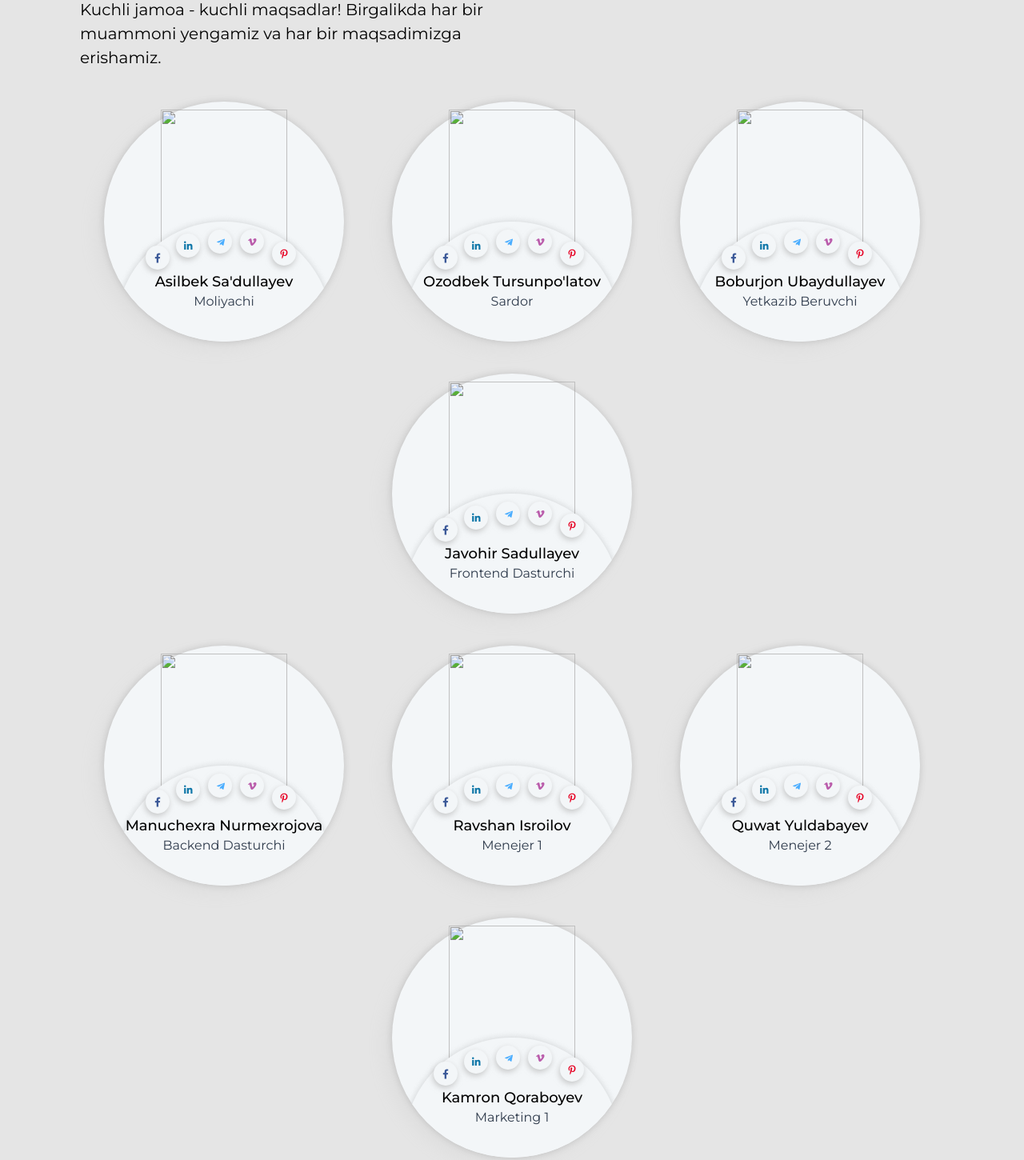
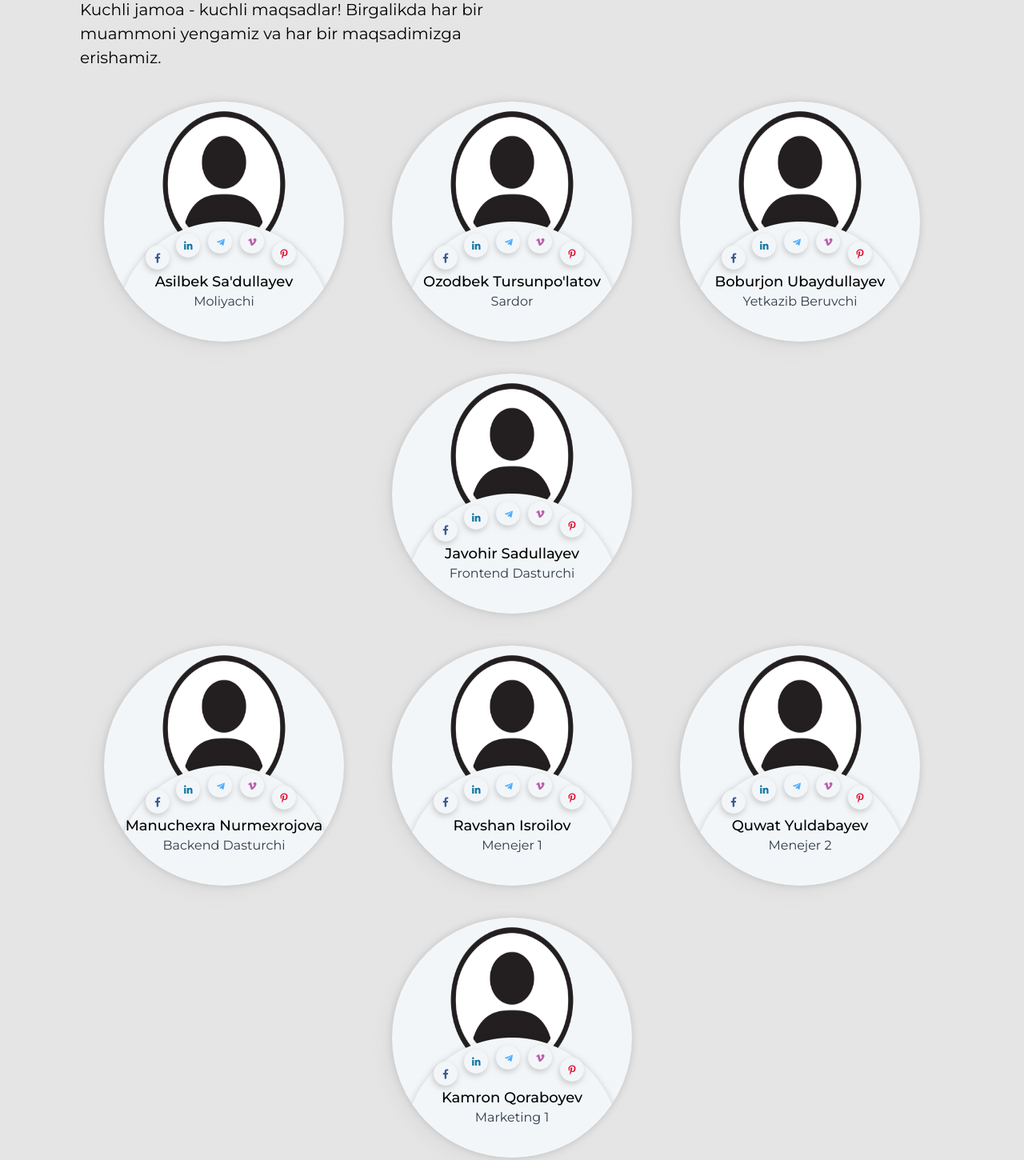
Before and after one commit to Sadullayev-Javohir/BookSpace, a plain HTML site: page index.html in a window 1280 px wide. Shown: the part 6040-7490 px from the top of the page at 80% size. Drawn offline with nearby package versions, Linux system fonts and the light colour scheme.

Commit message:
user image

```diff
--- a/index.html
+++ b/index.html
@@ -672,7 +672,7 @@
                     <div data-aos="flip-left"
                     data-aos-easing="ease-out-cubic"
                     data-aos-duration="2000" class="team-col">
-                        <img src="./image/popular-1.png" alt="">
+                        <img src="./image/user.webp" alt="">
                         <div class="team-col-radius">
                             <div class="team-col-icon">
                                 <i class="fa-brands fa-facebook-f" id="facebook"></i>
@@ -692,7 +692,7 @@
                     <div data-aos="flip-left"
                     data-aos-easing="ease-out-cubic"
                     data-aos-duration="2000" class="team-col">
-                        <img src="./image/popular-2.png" alt="">
+                        <img src="./image/user.webp" alt="">
                         <div class="team-col-radius">
                             <div class="team-col-icon">
                                 <i class="fa-brands fa-facebook-f" id="facebook"></i>
@@ -712,7 +712,7 @@
                     <div data-aos="flip-left"
                     data-aos-easing="ease-out-cubic"
                     data-aos-duration="2000" class="team-col">
-                        <img src="./image/popular-3.png" alt="">
+                        <img src="./image/user.webp" alt="">
                         <div class="team-col-radius">
                             <div class="team-col-icon">
                                 <i class="fa-brands fa-facebook-f" id="facebook"></i>
@@ -732,7 +732,7 @@
                     <div data-aos="flip-left"
                     data-aos-easing="ease-out-cubic"
                     data-aos-duration="2000" class="team-col">
-                        <img src="./image/qiyomat-removebg-preview.png" alt="">
+                        <img src="./image/user.webp" alt="">
                         <div class="team-col-radius">
                             <div class="team-col-icon">
                                 <i class="fa-brands fa-facebook-f" id="facebook"></i>
@@ -754,7 +754,7 @@
                     <div data-aos="flip-left"
                     data-aos-easing="ease-out-cubic"
                     data-aos-duration="2000" class="team-col">
-                        <img src="./image" alt="">
+                        <img src="./image/user.webp" alt="">
                         <div class="team-col-radius">
                             <div class="team-col-icon">
                                 <i class="fa-brands fa-facebook-f" id="facebook"></i>
@@ -774,7 +774,7 @@
                     <div data-aos="flip-left"
                     data-aos-easing="ease-out-cubic"
                     data-aos-duration="2000" class="team-col">
-                        <img src="./image/popular-6.png" alt="">
+                        <img src="./image/user.webp" alt="">
                         <div class="team-col-radius">
                             <div class="team-col-icon">
                                 <i class="fa-brands fa-facebook-f" id="facebook"></i>
@@ -794,7 +794,7 @@
                     <div data-aos="flip-left"
                     data-aos-easing="ease-out-cubic"
                     data-aos-duration="2000" class="team-col">
-                        <img src="./image/popular-7.png" alt="">
+                        <img src="./image/user.webp" alt="">
                         <div class="team-col-radius">
                             <div class="team-col-icon">
                                 <i class="fa-brands fa-facebook-f" id="facebook"></i>
@@ -814,7 +814,7 @@
                     <div data-aos="flip-left"
                     data-aos-easing="ease-out-cubic"
                     data-aos-duration="2000" class="team-col">
-                        <img src="./image/popular-8.png" alt="">
+                        <img src="./image/user.webp" alt="">
                         <div class="team-col-radius">
                             <div class="team-col-icon">
                                 <i class="fa-brands fa-facebook-f" id="facebook"></i>
@@ -836,7 +836,7 @@
                     <div data-aos="flip-left"
                     data-aos-easing="ease-out-cubic"
                     data-aos-duration="2000" class="team-col">
-                        <img src="./image/popular-5.png" alt="">
+                        <img src="./image/user.webp" alt="">
                         <div class="team-col-radius">
                             <div class="team-col-icon">
                                 <i class="fa-brands fa-facebook-f" id="facebook"></i>
@@ -856,7 +856,7 @@
                     <div data-aos="flip-left"
                     data-aos-easing="ease-out-cubic"
                     data-aos-duration="2000" class="team-col">
-                        <img src="./image/popular-6.png" alt="">
+                        <img src="./image/user.webp" alt="">
                         <div class="team-col-radius">
                             <div class="team-col-icon">
                                 <i class="fa-brands fa-facebook-f" id="facebook"></i>
@@ -876,7 +876,7 @@
                     <div data-aos="flip-left"
                     data-aos-easing="ease-out-cubic"
                     data-aos-duration="2000" class="team-col">
-                        <img src="./image/popular-7.png" alt="">
+                        <img src="./image/user.webp" alt="">
                         <div class="team-col-radius">
                             <div class="team-col-icon">
                                 <i class="fa-brands fa-facebook-f" id="facebook"></i>
@@ -896,7 +896,7 @@
                     <div data-aos="flip-left"
                     data-aos-easing="ease-out-cubic"
                     data-aos-duration="2000" class="team-col">
-                        <img src="./image/popular-8.png" alt="">
+                        <img src="./image/user.webp" alt="">
                         <div class="team-col-radius">
                             <div class="team-col-icon">
                                 <i class="fa-brands fa-facebook-f" id="facebook"></i>
--- a/style.css
+++ b/style.css
@@ -1581,8 +1581,8 @@ nav ul li a:hover {
 }
 
 .team-col img {
-    width: 158px;
-    height: 226px;
+    width: 258px;
+    height: 186px;
 }
 
 .team-col-radius {
```
Also changed, not shown: image/user.webp (added).
